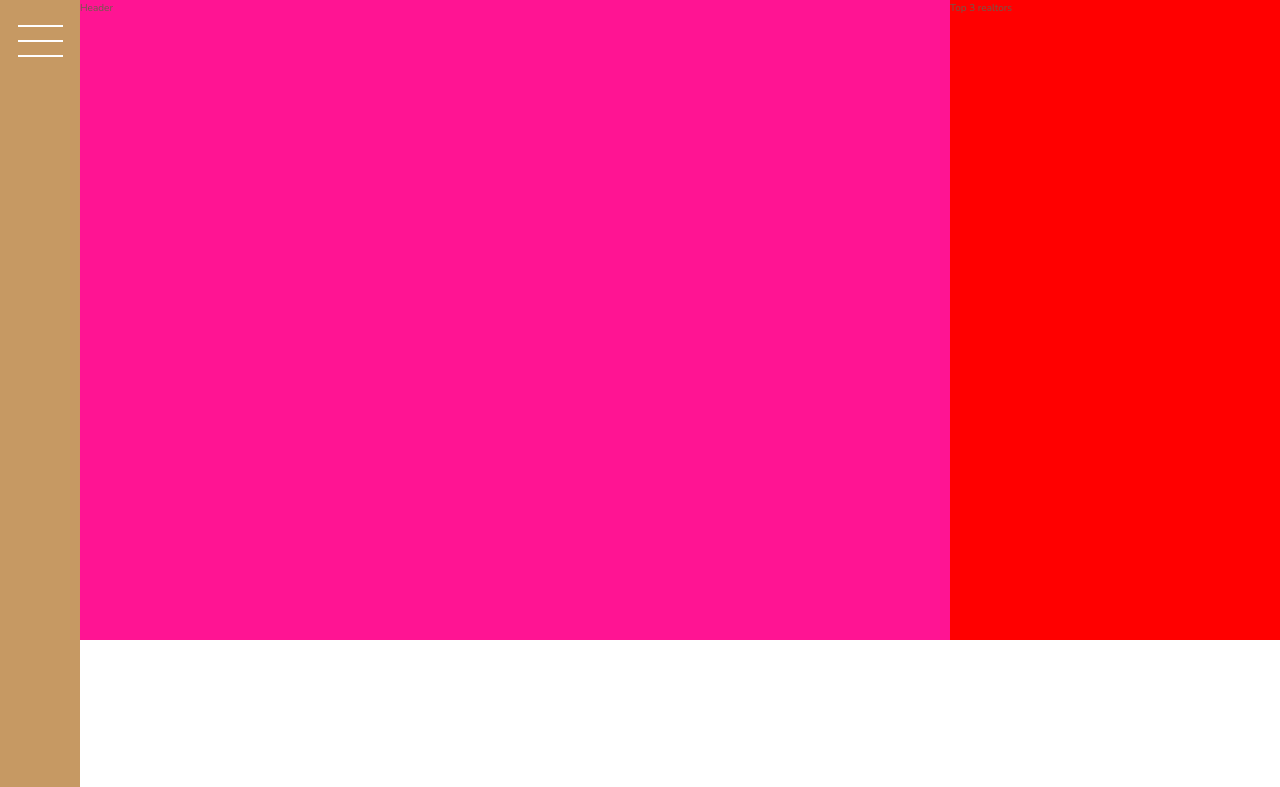
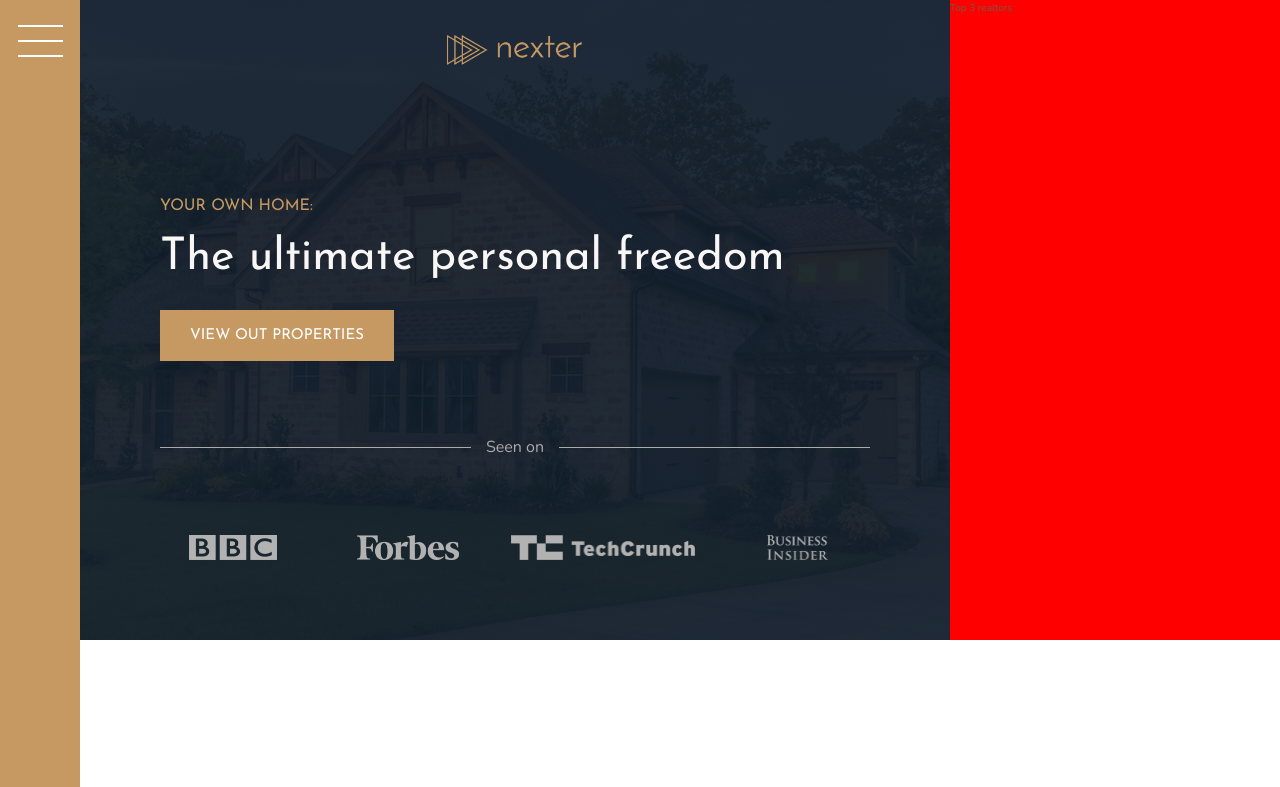
Before and after one commit to densol96/nexter, a website: page index.html in a window 1280 px wide. Shown: the top 787 px of the page. Drawn offline with nearby package versions, Linux system fonts and the light colour scheme; files that its build step writes are made by us from their sources.

Commit message:
Header added

```diff
--- a/index.html
+++ b/index.html
@@ -18,7 +18,19 @@
     <aside class="sidebar">
       <button class="sidebar__nav-btn"></button>
     </aside>
-    <header class="header">Header</header>
+    <header class="header">
+      <img src="img/logo.png" alt="Nexter logo" class="header__logo">
+      <h3 class="heading-3">Your own home:</h3>
+      <h1 class="heading-1">The ultimate personal freedom</h1>
+      <button class="btn">View out properties</button>
+      <div class="header__seenon-text">Seen on</div>
+      <div class="header__seenon-logos">
+        <img src="img/logo-bbc.png" alt="Seen on logo">
+        <img src="img/logo-forbes.png" alt="Seen on logo">
+        <img src="img/logo-techcrunch.png" alt="Seen on logo">
+        <img src="img/logo-bi.png" alt="Seen on logo">
+      </div>
+    </header>
     <div class="realtors">Top 3 realtors</div>
     <section class="features">
       <div class="feature">
--- a/sass/_header.scss
+++ b/sass/_header.scss
@@ -1,4 +1,54 @@
 .header {
-  background-color: deeppink;
   grid-column: full-start / col-end 6;
+  background-image: linear-gradient(
+      rgba($color-secondary, 0.93),
+      rgba($color-secondary, 0.93)
+    ),
+    url("../img/hero.jpeg");
+  background-position: center;
+
+  display: grid;
+  grid-template-rows: 1fr min-content 6rem auto 1fr auto;
+  row-gap: 1.5rem;
+  padding: 8rem;
+  padding-top: 3.5rem;
+
+  &__logo {
+    height: 3rem;
+    justify-self: center;
+  }
+
+  button {
+    justify-self: start;
+    align-self: start;
+  }
+
+  &__seenon-text {
+    font-size: 1.6rem;
+    color: $color-grey-light-2;
+
+    display: grid;
+    grid-template-columns: 1fr auto 1fr;
+    align-items: center;
+    column-gap: 1.5rem;
+
+    &::before,
+    &::after {
+      content: "";
+      height: 1px;
+      width: 100%;
+      background-color: currentColor;
+    }
+  }
+
+  &__seenon-logos {
+    display: grid;
+    grid-template-columns: repeat(4, 1fr);
+    column-gap: 3rem;
+    justify-items: center;
+    img {
+      height: 2.5rem;
+      filter: brightness(70%);
+    }
+  }
 }
--- a/sass/_typography.scss
+++ b/sass/_typography.scss
@@ -5,6 +5,9 @@
 
 .heading-1 {
   @extend %heading;
+  font-size: 4.5rem;
+  color: $color-grey-light-1;
+  line-height: 1;
 }
 
 .heading-2 {
```
